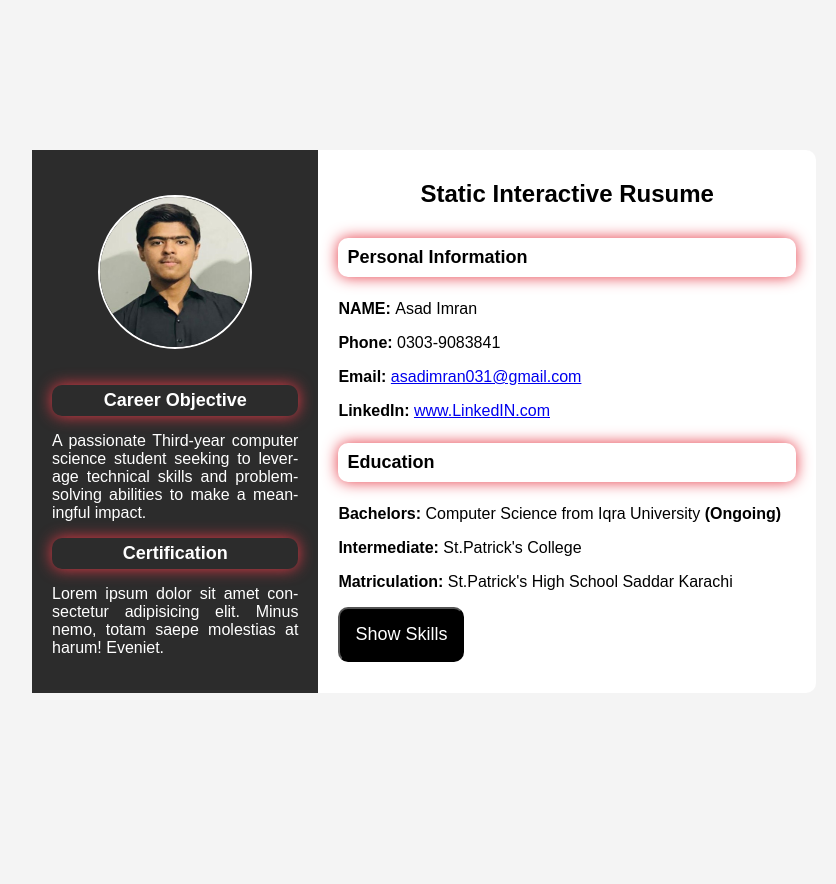
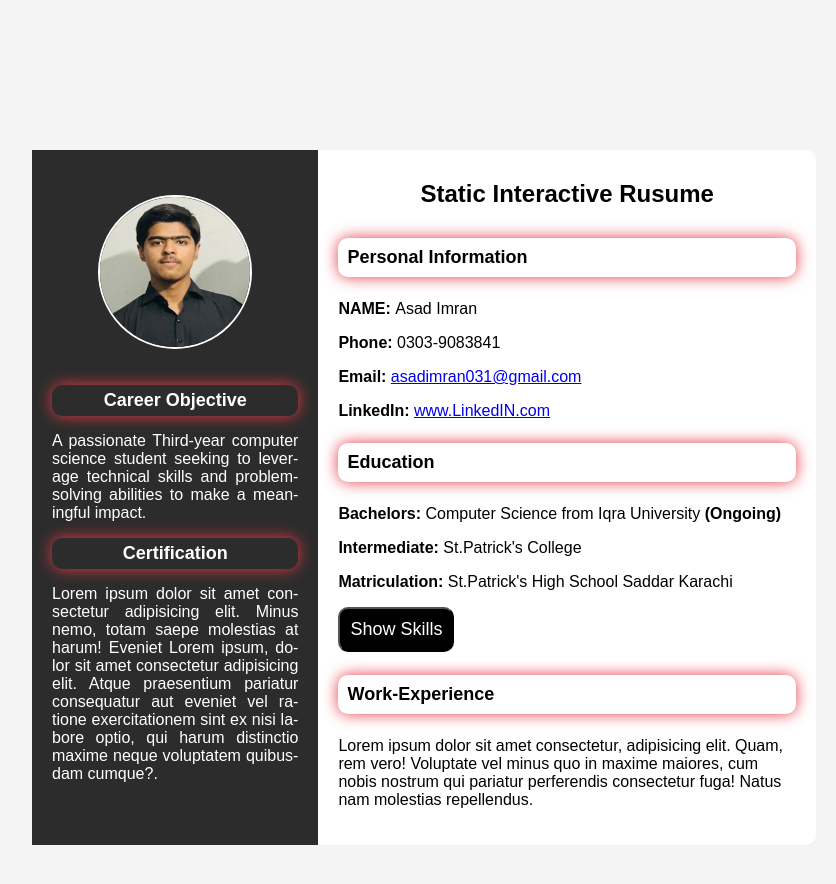
Before and after one commit to Asadimra/Hackathon-Milesstone-1-Static-Resume-e-, a plain HTML site: page main.html in a window 1280 px wide. Shown: the whole page, without its empty margins (216-1052 px from the left). Before the commit the page ends 843 px from the top, so only its background shows below. Drawn offline with Linux system fonts and the light colour scheme.

Commit message:
add work experience

```diff
--- a/main.css
+++ b/main.css
@@ -76,7 +76,7 @@ button {
     color: white;
     font-family: Arial, sans-serif;
     border-radius: 10px;
-    padding: 15px;
+    padding: 10px;
     font-size: 18px;
 }
 
--- a/main.html
+++ b/main.html
@@ -22,7 +22,7 @@
           <h3 style="color: white">Certification</h3>
           <p style="text-align: justify; hyphens: auto">
             Lorem ipsum dolor sit amet consectetur adipisicing elit. Minus nemo,
-            totam saepe molestias at harum! Eveniet.
+            totam saepe molestias at harum! Eveniet Lorem ipsum, dolor sit amet consectetur adipisicing elit. Atque praesentium pariatur consequatur aut eveniet vel ratione exercitationem sint ex nisi labore optio, qui harum distinctio maxime neque voluptatem quibusdam cumque?.
           </p>
         </section>
       </div>
@@ -73,6 +73,10 @@
         </section>
         <button id="toggle-skills">Show Skills</button>
         <button id="toggle1-skills" class="toggle1-skills">Hide Skills</button>
+        <section id="WorkkExperience">
+          <h3>Work-Experience</h3>
+          <p>Lorem ipsum dolor sit amet consectetur, adipisicing elit. Quam, rem vero! Voluptate vel minus quo in maxime maiores, cum nobis nostrum qui pariatur perferendis consectetur fuga! Natus nam molestias repellendus.</p>
+        </section>
       </div>
     </div>
     <script src="main.js"></script>
```
